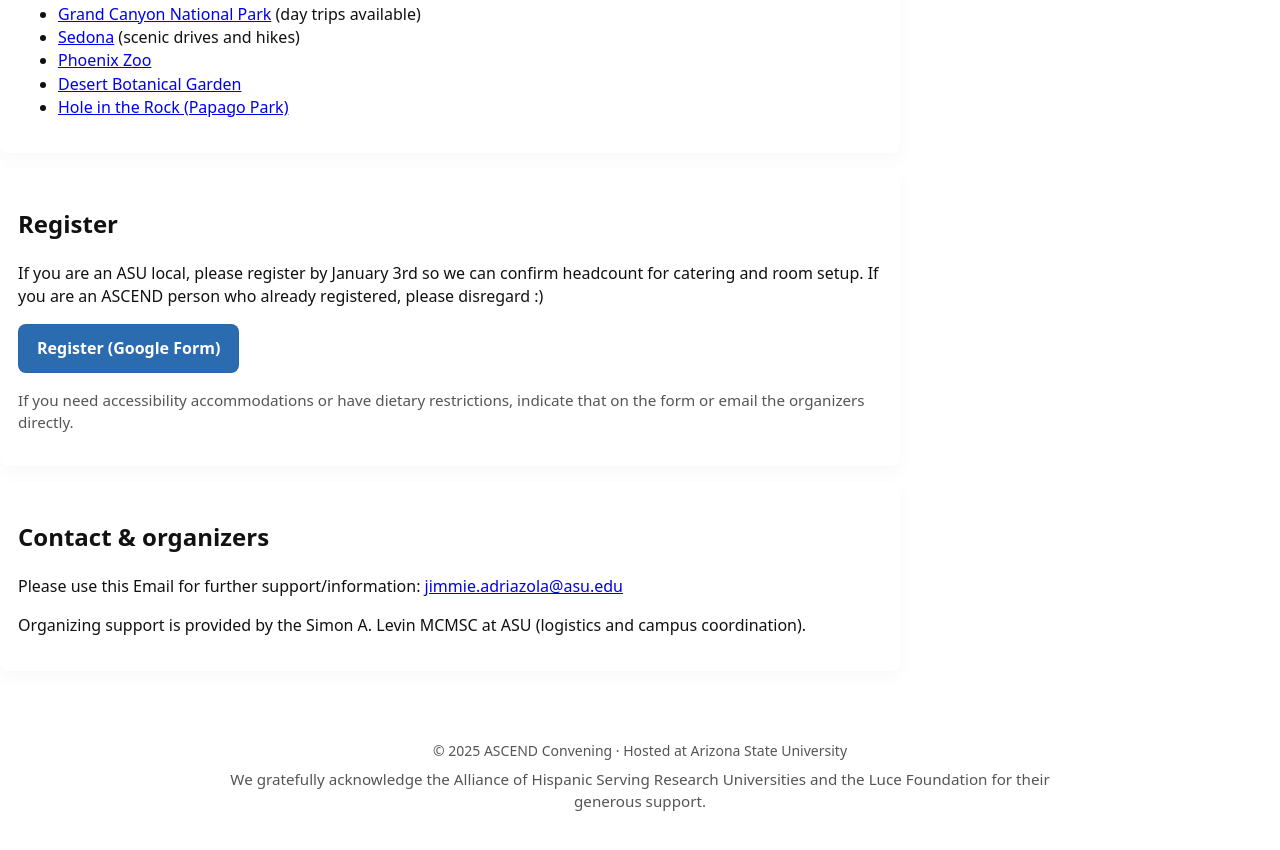
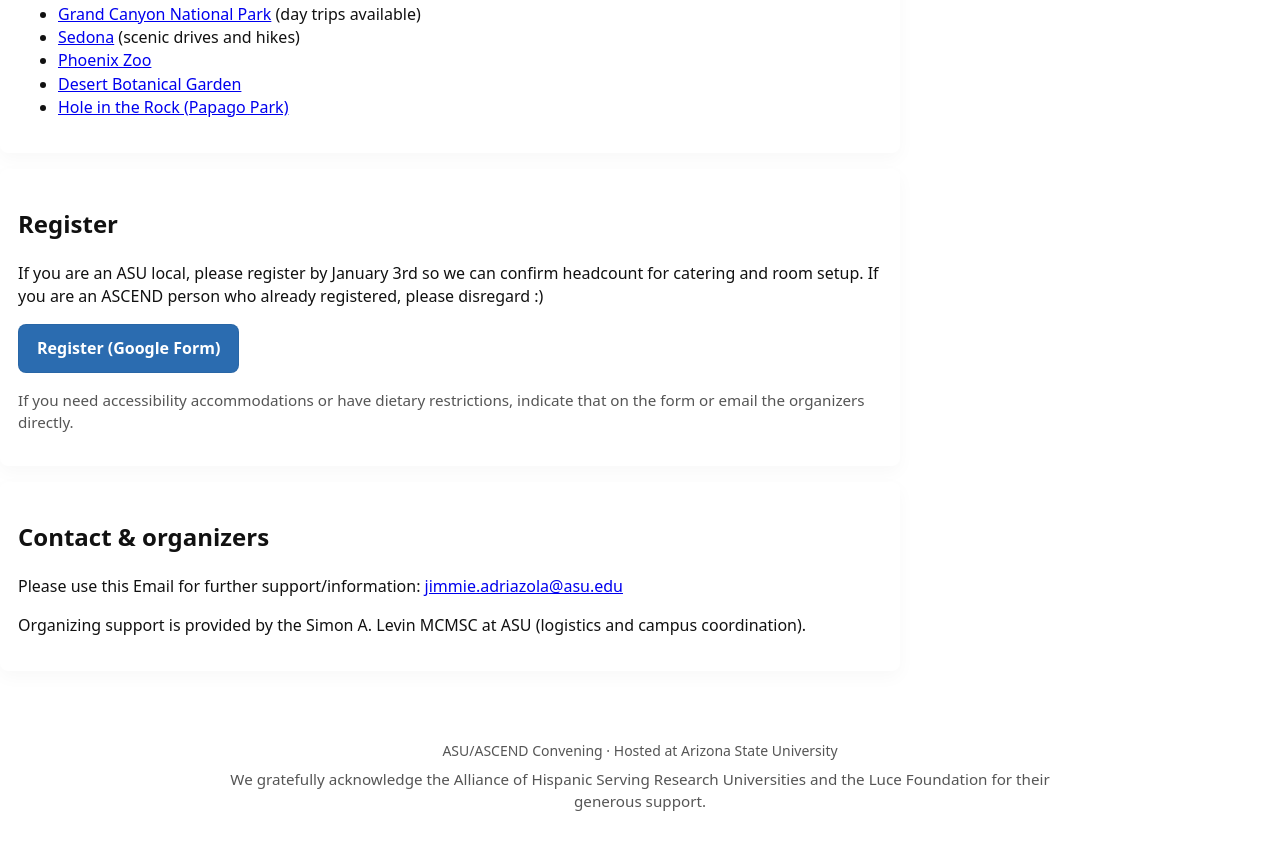
Before and after one commit to jimjamzola/jimjamzola.github.io, a plain HTML site: page index.html in a window 1280 px wide. Shown: the part 1871-2721 px from the top of the page. Drawn offline with Linux system fonts and the light colour scheme.

Commit message:
Update index.html

```diff
--- a/index.html
+++ b/index.html
@@ -178,7 +178,7 @@
 
   <footer class="site-footer">
     <div class="container">
-      <div>© <span id="year"></span> ASCEND Convening · Hosted at Arizona State University</div>
+      <div> <span id=2026></span> ASU/ASCEND Convening · Hosted at Arizona State University</div>
       <div class="note">We gratefully acknowledge the Alliance of Hispanic Serving Research Universities and the Luce Foundation for their generous support.</div>
     </div>
   </footer>
```
